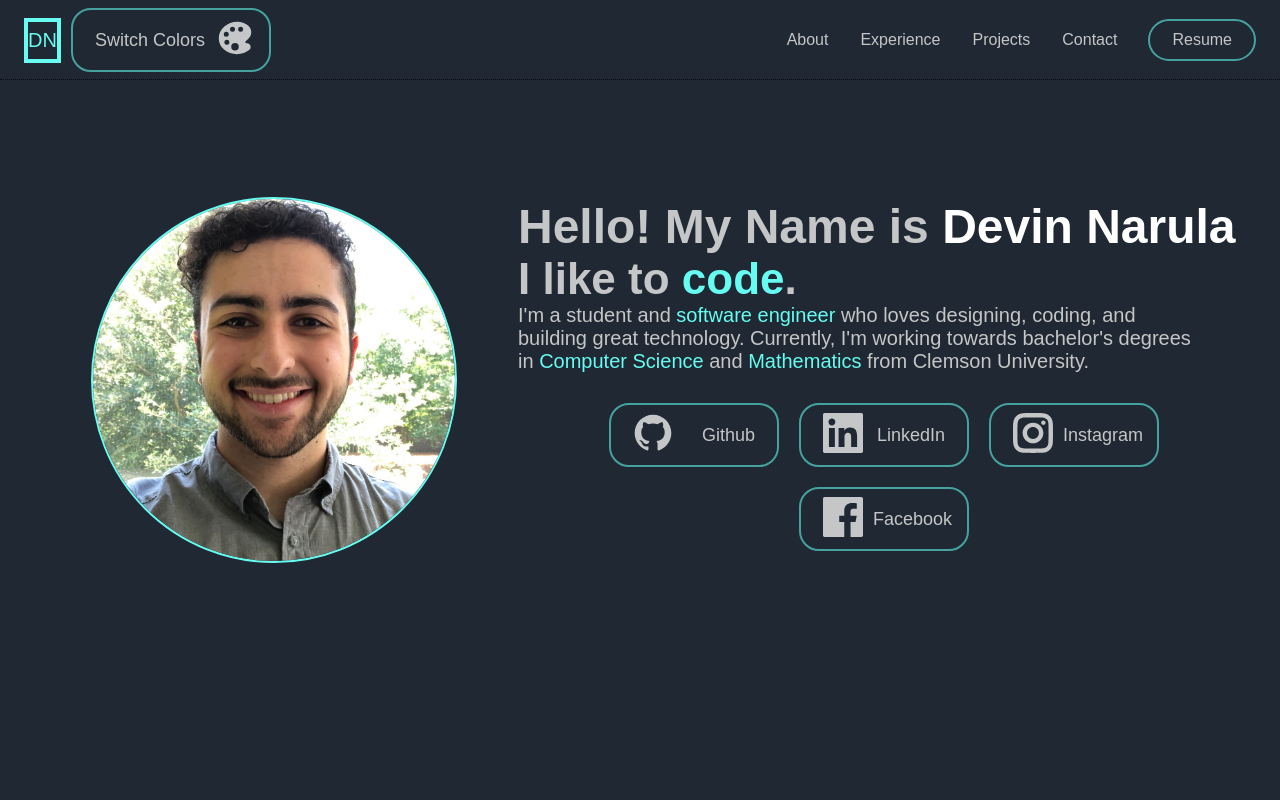
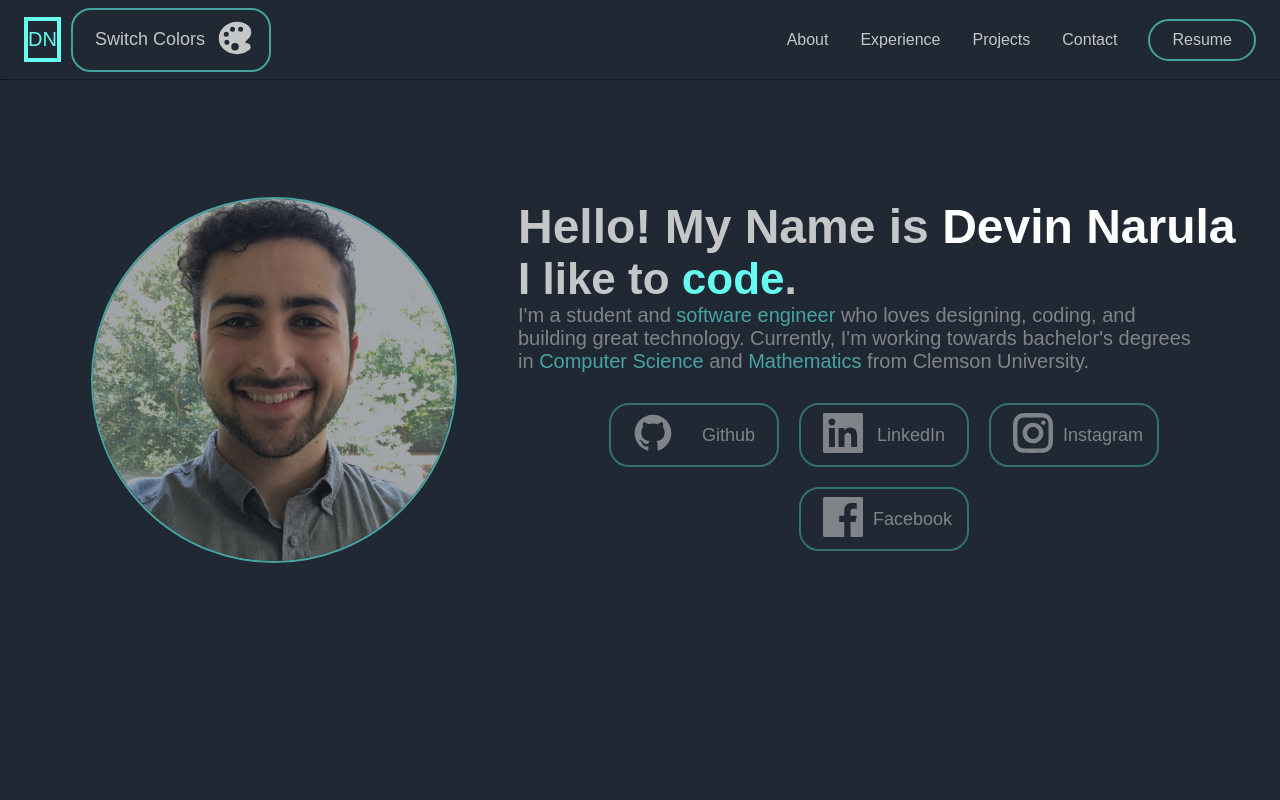
Before and after one commit to devinnarula/portfolio-site-v2, a React (Create React App) app: page / in a window 1280 px wide. Shown: the top 800 px of the page. Built offline with nearby package versions, Linux system fonts and the light colour scheme.

Commit message:
navbar animation

```diff
--- a/src/components/Navbar/NavbarElements.js
+++ b/src/components/Navbar/NavbarElements.js
@@ -1,6 +1,11 @@
-import styled from 'styled-components'
+import styled, { keyframes } from 'styled-components'
 import { Link as LinkR } from 'react-router-dom'
 import { Link as LinkS } from 'react-scroll'
+
+const fadein = keyframes`
+    from { opacity: 0 }
+    to { opacity: 100% }
+`
 
 export const Nav = styled.nav`
     background: ${props => props.theme.background};
@@ -11,12 +16,12 @@ export const Nav = styled.nav`
     position: sticky;
     top: 0;
     z-index: 10;
-    border-bottom: 1px dotted ${props => props.theme.border};
 
     @media screen and (max-width: 960px) {
         transition: 0.8s all ease;
     }
 `;
+
 export const NavbarContainer = styled.div`
     display: flex;
     justify-content: space-between;
@@ -24,6 +29,8 @@ export const NavbarContainer = styled.div`
     z-index: 1;
     width: 100%;
     padding: 0 24px;
+    border-bottom: 1px dotted ${props => props.theme.border};
+    animation: ${fadein} 3s;
 `;
 
 export const NavLeft = styled.div`
--- a/src/components/StartSection/StartElements.js
+++ b/src/components/StartSection/StartElements.js
@@ -49,15 +49,16 @@ export const StartTitleContainer = styled.div`
 `;
 
 const fadein = keyframes`
-    from { opacity: 0 }
-    to { opacity: 100% }
+    0% { opacity: 0 }
+    50% { opacity: 0 }
+    100% { opacity: 100% }
 `
 
 export const StartTitleGreeting = styled.h1`
     color: ${props => props.theme.maintext};
     font-size: 48px;
     text-align: center;
-    animation: ${fadein} 2s;
+    animation: ${fadein} 4s;
 
     @media screen and (max-width: 768px) {
         font-size: 40px;
@@ -78,7 +79,7 @@ export const BlueWord = styled.span`
 
 const fadein2 = keyframes`
     0% { opacity: 0 }
-    50% { opacity: 0 }
+    67% { opacity: 0 }
     100% { opacity: 100% }
 `
 
@@ -88,7 +89,7 @@ export const StartSubTitle = styled.h1`
     font-size: 44px;
     text-align: center;
     animation: 3.5s;
-    animation: ${fadein2} 4s;
+    animation: ${fadein2} 6s;
 
     @media screen and (max-width: 768px) {
         font-size: 36px;
@@ -101,7 +102,7 @@ export const StartSubTitle = styled.h1`
 
 const fadein3 = keyframes`
     0% { opacity: 0 }
-    67% { opacity: 0 }
+    75% { opacity: 0 }
     100% { opacity: 100% }
 `
 
@@ -111,7 +112,7 @@ export const StartSummary = styled.p`
     font-size: 20px;
     text-align: start;
     max-width: 680px;
-    animation: ${fadein3} 6s;
+    animation: ${fadein3} 8s;
 
     @media screen and (max-width: 768px) {
         font-size: 18px;
@@ -126,7 +127,7 @@ export const StartImg = styled.img`
     width: 75%;
     border-radius: 50%;
     border: 2px solid ${props => props.theme.bold};
-    animation: ${fadein3} 6s;
+    animation: ${fadein3} 8s;
 
     @media screen and (max-width: 800px) {
         height: 75%;
@@ -139,7 +140,7 @@ export const StartLinks = styled.div`
     margin-top: 20px;
     justify-content: center;
     flex-wrap: wrap;
-    animation: ${fadein3} 6s;
+    animation: ${fadein3} 8s;
 `;
 
 export const StartLink = styled(LinkR)`
```
